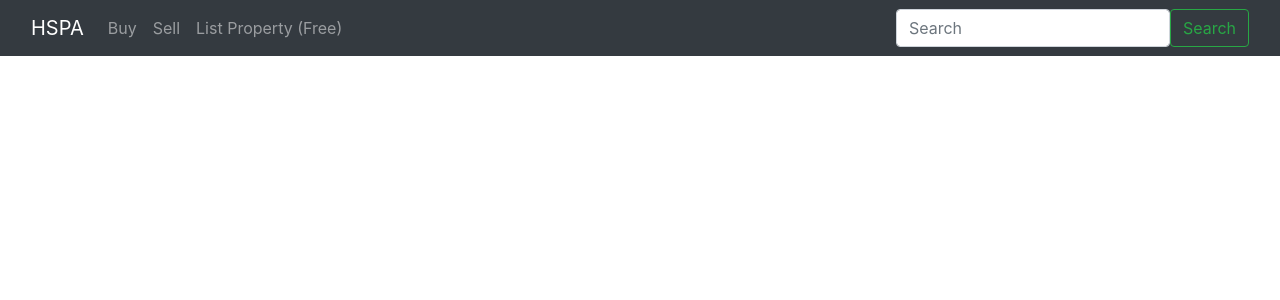
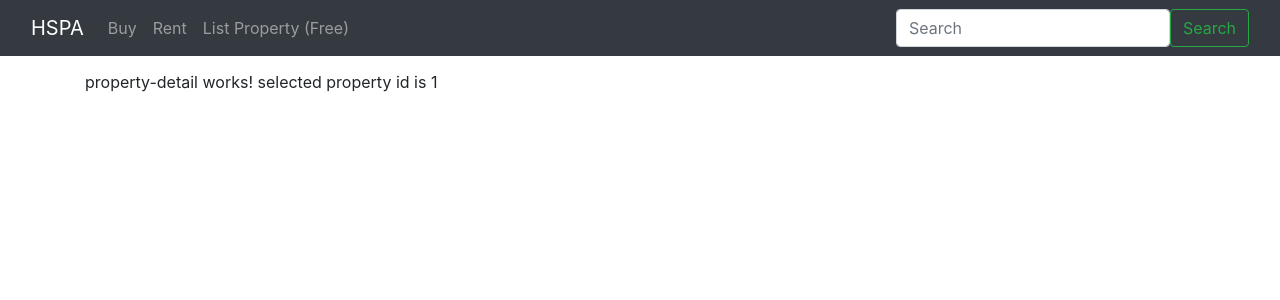
Before and after one commit to aldaale/angular-asp.net-app, an Angular app: page /property-detail/1 in a window 1280 px wide. Before the commit this address led to /. Shown: the top 300 px of the page. Built offline with nearby package versions, Linux system fonts and the light colour scheme.

Commit message:
edit router more specific, and add compinents

```diff
--- a/src/app/app.module.ts
+++ b/src/app/app.module.ts
@@ -10,11 +10,14 @@
 import { HousingService } from './service/housing.service';
 import { AddPropertyComponent } from './property/add-property/add-property.component';
 import { Routes, RouterModule } from '@angular/router';
+import { PropertyDetailComponent } from './property/property-detail/property-detail.component';
 
 
 const appRoutes: Routes = [
   {path: '', component: PropertyListComponent},
+  {path: 'rent-property', component: PropertyListComponent},
   {path: 'add-property', component: AddPropertyComponent},
+  {path: 'property-detail/:id', component: PropertyDetailComponent},
 ]
 
 
@@ -25,6 +28,7 @@
     PropertyListComponent,
     NavBarComponent,
     AddPropertyComponent,
+    PropertyDetailComponent,
    ],
   imports: [
     BrowserModule,
--- a/src/app/nav-bar/nav-bar.component.html
+++ b/src/app/nav-bar/nav-bar.component.html
@@ -7,13 +7,13 @@
     <div class="collapse navbar-collapse" id="navbarSupportedContent">
       <ul class="navbar-nav me-auto mb-2 mb-lg-0">
         <li class="nav-item">
-          <a class="nav-link" routerLink="/">Buy <span class="sr-only">(current)</span></a>
+          <a class="nav-link" [routerLinkActiveOptions]="{exact:true}" routerLinkActive="active" routerLink="/">Buy <span class="sr-only">(current)</span></a>
         </li>
         <li class="nav-item">
-          <a class="nav-link" href="/">Sell</a>
+          <a class="nav-link" routerLinkActive="active" routerLink="/rent-property">Rent</a>
         </li>
         <li class="nav-item">
-          <a class="nav-link" href="/add-property">List Property (Free)</a>
+          <a class="nav-link" routerLinkActive="active" routerLink="/add-property">List Property (Free)</a>
         </li>
 
       </ul>
--- a/src/app/property/add-property/add-property.component.html
+++ b/src/app/property/add-property/add-property.component.html
@@ -1 +1,2 @@
 <p>add-property works!</p>
+<button (click)="onBack()" class="btn btn-primary">Back</button>
--- a/src/app/property/add-property/add-property.component.ts
+++ b/src/app/property/add-property/add-property.component.ts
@@ -1,4 +1,5 @@
 import { Component, OnInit } from '@angular/core';
+import { Router } from '@angular/router';
 
 @Component({
   selector: 'app-add-property',
@@ -7,9 +8,12 @@
 })
 export class AddPropertyComponent implements OnInit {
 
-  constructor() { }
+  constructor(private router: Router) { }
 
   ngOnInit(): void {
   }
 
+  onBack() {
+    this.router.navigate(['/']);
+  }
 }
--- a/src/app/property/property-card/property-card/property-card.component.html
+++ b/src/app/property/property-card/property-card/property-card.component.html
@@ -3,7 +3,7 @@
     <img class="card-img-top" src="assets/images/house-default.png" alt="house">
     <ul class="list-inline text-center member-icons animate">
       <li class="list-inline-item">
-        <button class="btn btn-primary"><i class="far fa-edit"></i></button>
+        <button class="btn btn-primary" routerLink="/property-detail/{{property.Id}}"><i class="far fa-edit"></i></button>
       </li>
       <li class="list-inline-item">
         <button class="btn btn-primary"><i class="far fa-address-card"></i></button>
--- /dev/null
+++ b/src/app/property/property-detail/property-detail.component.html
@@ -0,0 +1,3 @@
+<p>property-detail works!
+  selected property id is {{propertId}}
+</p>
--- /dev/null
+++ b/src/app/property/property-detail/property-detail.component.ts
@@ -0,0 +1,18 @@
+import { Component, OnInit } from '@angular/core';
+import { ActivatedRoute } from '@angular/router';
+
+@Component({
+  selector: 'app-property-detail',
+  templateUrl: './property-detail.component.html',
+  styleUrls: ['./property-detail.component.css']
+})
+export class PropertyDetailComponent implements OnInit {
+
+  public propertId: number;
+  constructor(private route: ActivatedRoute) { }
+
+  ngOnInit(): void {
+    this.propertId = this.route.snapshot.params['id'];
+  }
+
+}
```
Also changed, not shown: src/app/property/property-detail/property-detail.component.css (added), 1 other file (tests, documents, lock files or other folders).
